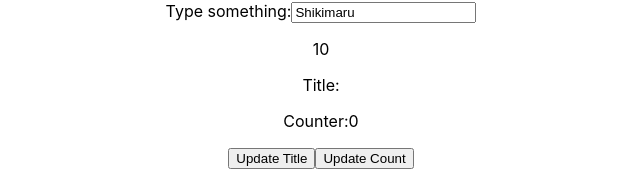
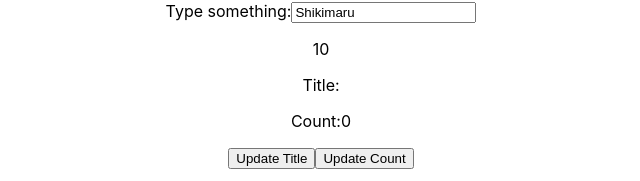
Before and after one commit to imaaduddin/TWT-React, a React (Create React App) app: page / in a window 1280 px wide. Shown: the part 361-542 px from the top of the page, without its empty margins (319-959 px from the left). Built offline with nearby package versions, Linux system fonts and the light colour scheme.

Commit message:
State and useState

```diff
--- a/src/App.js
+++ b/src/App.js
@@ -2,7 +2,7 @@
 import Info from "./Components/Info";
 import AddItem from "./Components/AddItem";
 import ButtonState from './Components/ButtonState';
-import {useState} from "react";
+// import {useState} from "react";
 
 function App() {
   return (
--- a/src/Components/ButtonState.js
+++ b/src/Components/ButtonState.js
@@ -1,15 +1,25 @@
 import React from "react";
 import {useState} from "react";
+import Data from "./Data";
 
 function ButtonState() {
   const [title, setTitle] = useState("");
   const [count, setCount] = useState(0);
+
+  const updateTitleClicked = () => {
+    setTitle("We now have a title!");
+  }
+
+  const updateCounterClicked = () => {
+    setCount(count + 1);
+  }
+
+
   return (
     <div>
-      <p>Title:{title}</p>
-      <p>Counter:{count}</p>
-      <button>Update Title</button>
-      <button>Update Count</button>
+      <Data title={title} count={count}/>
+      <button onClick={updateTitleClicked}>Update Title</button>
+      <button onClick={updateCounterClicked}>Update Count</button>
     </div>
   )
 }
--- /dev/null
+++ b/src/Components/Data.js
@@ -0,0 +1,12 @@
+import React from "react";
+
+function Data(props) {
+  return (
+    <div>
+      <p>Title:{props.title}</p>
+      <p>Count:{props.count}</p>
+    </div>
+  )
+}
+
+export default Data;
```
